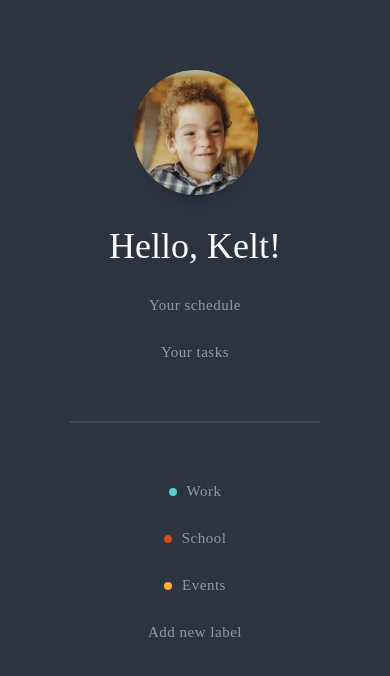
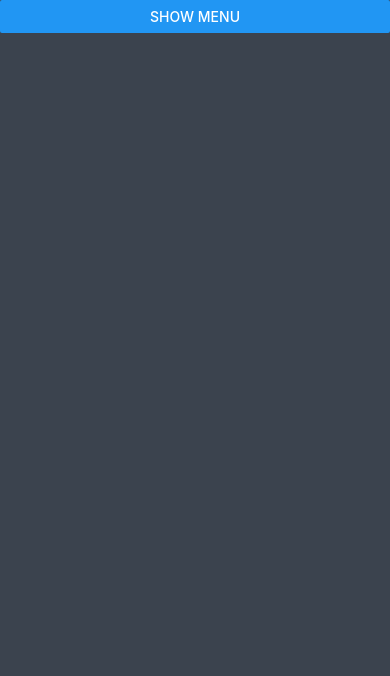
Before and after one commit to hannahbishop/daybyday, a React Native app: screen / in a window 390 px wide. Shown: the top 676 px of the page. Built offline with nearby package versions, Linux system fonts and the light colour scheme.

Commit message:
prototype

```diff
--- a/App.js
+++ b/App.js
@@ -1,5 +1,5 @@
 import React, { Component } from 'react';
-import { AppRegistry, View, StyleSheet, FlatList } from 'react-native';
+import { AppRegistry, View, StyleSheet, FlatList, Button } from 'react-native';
 //import realm from 'realm.js';
 import { CardEvent } from "components/CardEvent";
 import { Menu } from 'components/Menu';
@@ -9,12 +9,25 @@ import { Menu } from 'components/Menu';
 export default class App extends Component {
   constructor(props) {
     super(props);
-    this.state = {creatingNewItem: false};
+    this.state = {
+      creatingNewItem: false,
+      showMenu: false
+    };
     this.handleAddPress = this.handleAddPress.bind(this);
+    this.menuStateOpen = this.menuStateOpen.bind(this);
+    this.menuStateClosed = this.menuStateClosed.bind(this);
   }
 
   handleAddPress() {
     this.setState({creatingNewItem: true});
+  }
+
+  menuStateOpen() {
+    this.setState({showMenu: true});
+  }
+
+  menuStateClosed() {
+    this.setState({showMenu: false});
   }
 
   render() {
@@ -33,7 +46,10 @@ export default class App extends Component {
           </View>
         )}
         />*/
-        <Menu/>
+        <View style={styles.background}>
+          <Button onPress={this.menuStateOpen} title="Show Menu"/>
+          { this.state.showMenu && <Menu handleCloseMenu={this.menuStateClosed} /> }
+        </View>
         /*
         <TouchableWithoutFeedback onPress={this.handleAddPress}><Text>+</Text></TouchableWithoutFeedback>
         {
--- a/components/Menu/Menu.js
+++ b/components/Menu/Menu.js
@@ -1,13 +1,18 @@
 import React, { Component } from 'react';
-import { View, Text } from 'react-native';
+import { View, Text, Button } from 'react-native';
 import { Category } from './Category';
 import { UserPhoto } from './UserPhoto';
 import style from './style';
 
 export default class Menu extends Component {
+    constructor(props) {
+        super(props);
+    }
+
     render() {
         return (
             <View style={style.background}>
+                <Button title="Close Menu" onPress={this.props.handleCloseMenu}/>
                 <UserPhoto/>
                 <View style={{alignItems: 'center'}}>
                     <Text style={[style.header, style.menuTitle]}>Hello, Kelt!</Text>
```
